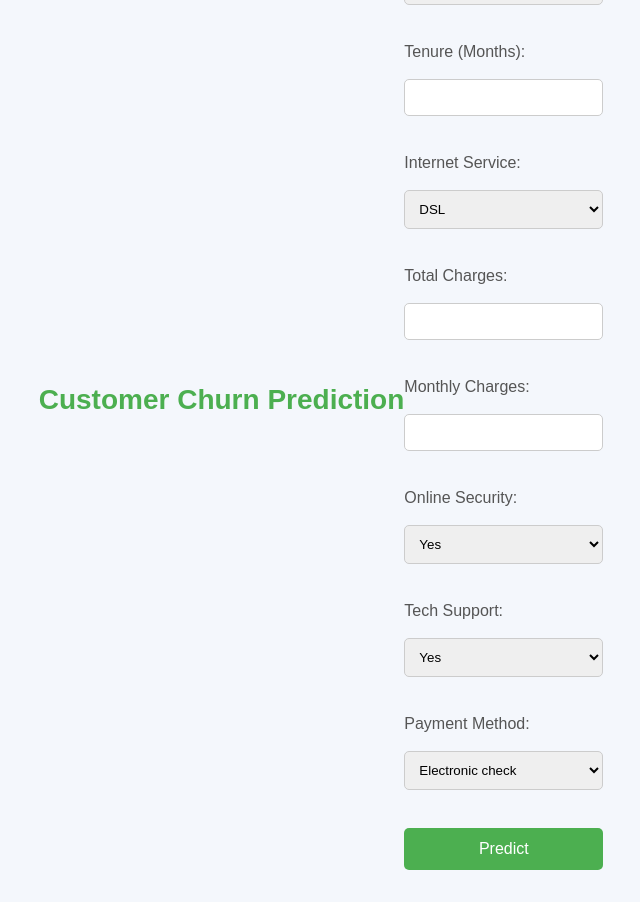
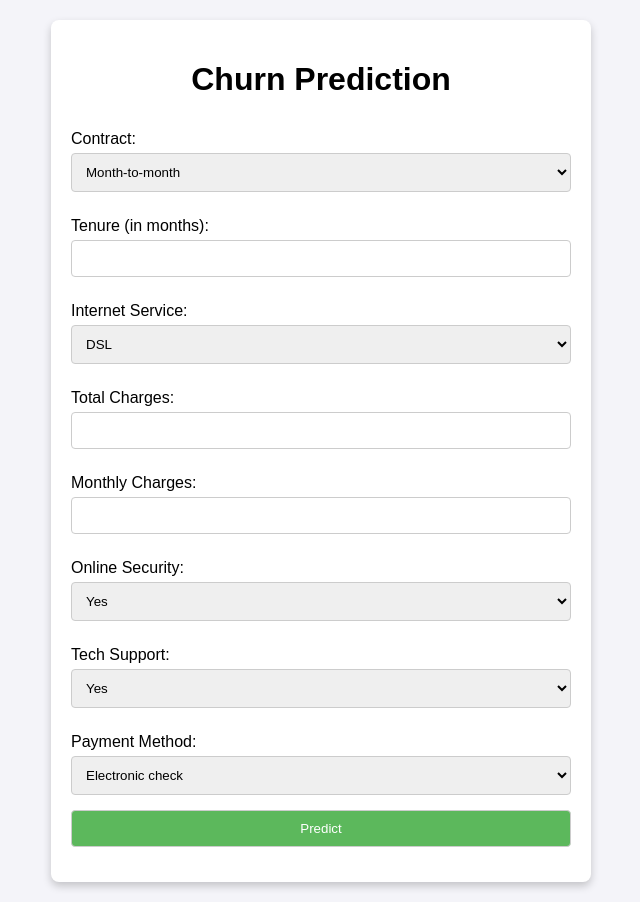
Before and after one commit to khushi-joshi-05/customer_churn_prediction, a Flask app: page / in a window 1280 px wide. Shown: the whole page, without its empty margins (319-959 px from the left). Before the commit the page ends 870 px from the top, so only its background shows below. Run offline with Flask 3, Linux system fonts and the light colour scheme; parts of the project's set-up code (start-up, migrations or seed data) failed here and were passed over.

Commit message:
preparing for 8features

```diff
--- a/app.py
+++ b/app.py
@@ -1,82 +1,70 @@
 import pickle
+import pandas as pd
 import numpy as np
 from flask import Flask, request, render_template
 
-# Load the trained XGBoost model
-model = pickle.load(open('xgb_model.pkl', 'rb'))
+# Load the retrained XGBoost model
+model = pickle.load(open('xgb_model_retrained.pkl', 'rb'))
 
-# Create Flask app
+# Flask app initialization
 app = Flask(__name__)
 
-# Define a function to preprocess the input data
+# Function to preprocess input data
 def preprocess_input(data):
-    # Here you would need to encode categorical features (e.g., "Contract", "InternetService") to numeric values
-    # We will use one-hot encoding as an example, you should modify this based on how your model was trained
-
-    contract_mapping = {"Month-to-month": 0, "One year": 1, "Two year": 2}
-    internet_service_mapping = {"DSL": 0, "Fiber optic": 1, "No": 2}
-    online_security_mapping = {"Yes": 1, "No": 0, "No internet service": 2}
-    tech_support_mapping = {"Yes": 1, "No": 0, "No internet service": 2}
+    # Define categorical mappings (for simplicity, match the one-hot encoded order)
+    contract_mapping = {"Month-to-month": [1, 0], "One year": [0, 1], "Two year": [0, 0]}
+    internet_service_mapping = {"DSL": [1, 0], "Fiber optic": [0, 1], "No": [0, 0]}
+    online_security_mapping = {"Yes": [1], "No": [0], "No internet service": [0]}
+    tech_support_mapping = {"Yes": [1], "No": [0], "No internet service": [0]}
     payment_method_mapping = {
-        "Electronic check": 0,
-        "Mailed check": 1,
-        "Bank transfer (automatic)": 2,
-        "Credit card (automatic)": 3,
+        "Electronic check": [0, 0, 0],
+        "Mailed check": [1, 0, 0],
+        "Bank transfer (automatic)": [0, 1, 0],
+        "Credit card (automatic)": [0, 0, 1],
     }
 
-    # Map categorical data to numerical values
-    contract = contract_mapping.get(data['contract'], -1)
-    internet_service = internet_service_mapping.get(data['internet_service'], -1)
-    online_security = online_security_mapping.get(data['online_security'], -1)
-    tech_support = tech_support_mapping.get(data['tech_support'], -1)
-    payment_method = payment_method_mapping.get(data['payment_method'], -1)
+    # Map inputs to encoded values
+    contract = contract_mapping[data['Contract']]
+    internet_service = internet_service_mapping[data['InternetService']]
+    online_security = online_security_mapping[data['OnlineSecurity']]
+    tech_support = tech_support_mapping[data['TechSupport']]
+    payment_method = payment_method_mapping[data['PaymentMethod']]
 
-    # Prepare the input data for prediction
-    input_data = np.array([
-        [
-            contract,   # Contract
-            data['tenure'],  # Tenure (numerical)
-            internet_service,   # InternetService
-            data['total_charges'],   # TotalCharges (numerical)
-            data['monthly_charges'],   # MonthlyCharges (numerical)
-            online_security,   # OnlineSecurity
-            tech_support,   # TechSupport
-            payment_method,   # PaymentMethod
-        ]
+    # Combine all features in the correct order
+    processed_data = np.array([
+        data['tenure'], data['TotalCharges'], data['MonthlyCharges'],
+        *contract, *internet_service, *online_security, *tech_support, *payment_method
     ])
-    return input_data
 
-# Route for the home page (form submission)
+    return processed_data.reshape(1, -1)
+
 @app.route('/')
 def home():
     return render_template('index.html', prediction=None)
 
-# Route for the prediction (POST request)
 @app.route('/predict', methods=['POST'])
 def predict():
     # Get form data
     data = {
-        'contract': request.form['contract'],
+        'Contract': request.form['Contract'],
         'tenure': float(request.form['tenure']),
-        'internet_service': request.form['internet_service'],
-        'total_charges': float(request.form['total_charges']),
-        'monthly_charges': float(request.form['monthly_charges']),
-        'online_security': request.form['online_security'],
-        'tech_support': request.form['tech_support'],
-        'payment_method': request.form['payment_method']
+        'InternetService': request.form['InternetService'],
+        'TotalCharges': float(request.form['TotalCharges']),
+        'MonthlyCharges': float(request.form['MonthlyCharges']),
+        'OnlineSecurity': request.form['OnlineSecurity'],
+        'TechSupport': request.form['TechSupport'],
+        'PaymentMethod': request.form['PaymentMethod']
     }
 
     # Preprocess the input data
     input_data = preprocess_input(data)
 
-    # Predict the churn using the model
+    # Make a prediction
     prediction = model.predict(input_data)[0]
 
-    # Interpret the prediction (0 = No churn, 1 = Churn)
-    prediction_result = 'Churn' if prediction == 1 else 'No Churn'
-
+    # Interpret the prediction
+    prediction_result = "Churn" if prediction == 1 else "No Churn"
     return render_template('index.html', prediction=prediction_result)
 
-# Run the app
 if __name__ == '__main__':
     app.run(debug=True)
--- a/templates/index.html
+++ b/templates/index.html
@@ -3,158 +3,108 @@
 <head>
     <meta charset="UTF-8">
     <meta name="viewport" content="width=device-width, initial-scale=1.0">
-    <title>Churn Prediction</title>
+    <title>Customer Churn Prediction</title>
     <style>
-        body, html {
-            margin: 0;
+        body {
+            font-family: Arial, sans-serif;
+            margin: 20px;
             padding: 0;
-            font-family: Arial, sans-serif;
-            background-color: #f4f7fc;
-            color: #333;
-            height: 100%;
-            display: flex;
-            justify-content: center;
-            align-items: center;
+            background-color: #f4f4f9;
         }
-
-        /* Main container */
         .container {
-            background-color: #ffffff;
-            padding: 30px;
-            border-radius: 10px;
-            box-shadow: 0 4px 8px rgba(0, 0, 0, 0.1);
-            width: 80%;
-            max-width: 600px;
+            max-width: 500px;
+            margin: auto;
+            background: #fff;
+            padding: 20px;
+            border-radius: 8px;
+            box-shadow: 0 4px 8px rgba(0, 0, 0, 0.2);
         }
-
-        /* Header */
         h1 {
             text-align: center;
-            color: #4CAF50;
-            font-size: 28px;
         }
-
-        /* Form elements */
+        form {
+            display: flex;
+            flex-direction: column;
+        }
         label {
-            font-size: 16px;
-            margin-bottom: 8px;
-            display: block;
-            color: #555;
+            margin: 10px 0 5px;
         }
-
-        select, input[type="number"] {
-            width: 100%;
+        input, select, button {
             padding: 10px;
-            margin: 10px 0 20px 0;
-            border-radius: 5px;
+            margin-bottom: 15px;
             border: 1px solid #ccc;
-            box-sizing: border-box;
+            border-radius: 4px;
         }
-
-        select:focus, input[type="number"]:focus {
-            border-color: #4CAF50;
-            outline: none;
+        button {
+            background-color: #5cb85c;
+            color: #fff;
+            cursor: pointer;
         }
-
-        input[type="submit"] {
-            background-color: #4CAF50;
-            color: white;
-            padding: 12px 20px;
-            border: none;
-            border-radius: 5px;
-            font-size: 16px;
-            cursor: pointer;
-            width: 100%;
-            transition: background-color 0.3s ease;
+        button:hover {
+            background-color: #4cae4c;
         }
-
-        input[type="submit"]:hover {
-            background-color: #45a049;
-        }
-
-        /* Prediction result */
-        h2 {
+        .prediction {
             text-align: center;
+            font-size: 1.2em;
+            margin-top: 15px;
             color: #333;
-            margin-top: 20px;
-        }
-
-        .result {
-            font-size: 20px;
-            text-align: center;
-            font-weight: bold;
-            color: #4CAF50;
-        }
-
-        /* Media Queries for responsiveness */
-        @media (max-width: 600px) {
-            .container {
-                padding: 15px;
-            }
-
-            h1 {
-                font-size: 24px;
-            }
-
-            input[type="submit"] {
-                font-size: 14px;
-            }
         }
     </style>
 </head>
 <body>
-    <h1>Customer Churn Prediction</h1>
-    <form action="/predict" method="POST">
-        <label for="contract">Contract Type:</label>
-        <select name="contract" id="contract">
+    <div class="container">
+        <h1>Churn Prediction</h1>
+        <form action="/predict" method="post">
+            <label for="Contract">Contract:</label>
+            <select name="Contract" id="Contract">
                 <option value="Month-to-month">Month-to-month</option>
                 <option value="One year">One year</option>
                 <option value="Two year">Two year</option>
-        </select><br><br>
+            </select>
 
-        <label for="tenure">Tenure (Months):</label>
-        <input type="number" id="tenure" name="tenure" required><br><br>
+            <label for="tenure">Tenure (in months):</label>
+            <input type="number" name="tenure" id="tenure" required>
 
-        <label for="internet_service">Internet Service:</label>
-        <select name="internet_service" id="internet_service">
+            <label for="InternetService">Internet Service:</label>
+            <select name="InternetService" id="InternetService">
                 <option value="DSL">DSL</option>
                 <option value="Fiber optic">Fiber optic</option>
                 <option value="No">No</option>
-        </select><br><br>
+            </select>
 
-        <label for="total_charges">Total Charges:</label>
-        <input type="number" id="total_charges" name="total_charges" required><br><br>
+            <label for="TotalCharges">Total Charges:</label>
+            <input type="number" name="TotalCharges" id="TotalCharges" required step="0.01">
 
-        <label for="monthly_charges">Monthly Charges:</label>
-        <input type="number" id="monthly_charges" name="monthly_charges" required><br><br>
+            <label for="MonthlyCharges">Monthly Charges:</label>
+            <input type="number" name="MonthlyCharges" id="MonthlyCharges" required step="0.01">
 
-        <label for="online_security">Online Security:</label>
-        <select name="online_security" id="online_security">
+            <label for="OnlineSecurity">Online Security:</label>
+            <select name="OnlineSecurity" id="OnlineSecurity">
                 <option value="Yes">Yes</option>
                 <option value="No">No</option>
                 <option value="No internet service">No internet service</option>
-        </select><br><br>
+            </select>
 
-        <label for="tech_support">Tech Support:</label>
-        <select name="tech_support" id="tech_support">
+            <label for="TechSupport">Tech Support:</label>
+            <select name="TechSupport" id="TechSupport">
                 <option value="Yes">Yes</option>
                 <option value="No">No</option>
                 <option value="No internet service">No internet service</option>
-        </select><br><br>
+            </select>
 
-        <label for="payment_method">Payment Method:</label>
-        <select name="payment_method" id="payment_method">
+            <label for="PaymentMethod">Payment Method:</label>
+            <select name="PaymentMethod" id="PaymentMethod">
                 <option value="Electronic check">Electronic check</option>
                 <option value="Mailed check">Mailed check</option>
                 <option value="Bank transfer (automatic)">Bank transfer (automatic)</option>
                 <option value="Credit card (automatic)">Credit card (automatic)</option>
-        </select><br><br>
+            </select>
 
-        <input type="submit" value="Predict">
+            <button type="submit">Predict</button>
         </form>
-
-    {% if prediction is not none %}
-    <h2>Prediction: {{ prediction }}</h2>
+        {% if prediction %}
+        <div class="prediction">Prediction: {{ prediction }}</div>
         {% endif %}
+    </div>
 </body>
 </html>
```
Lines whose indentation alone changed are shown as unchanged.
